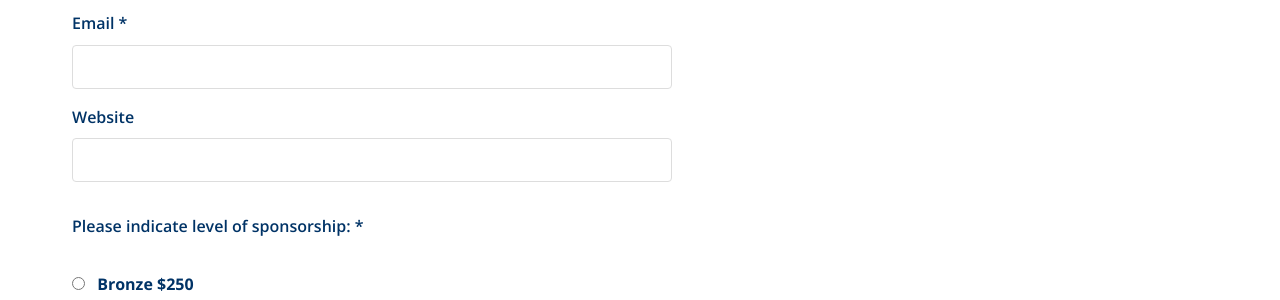
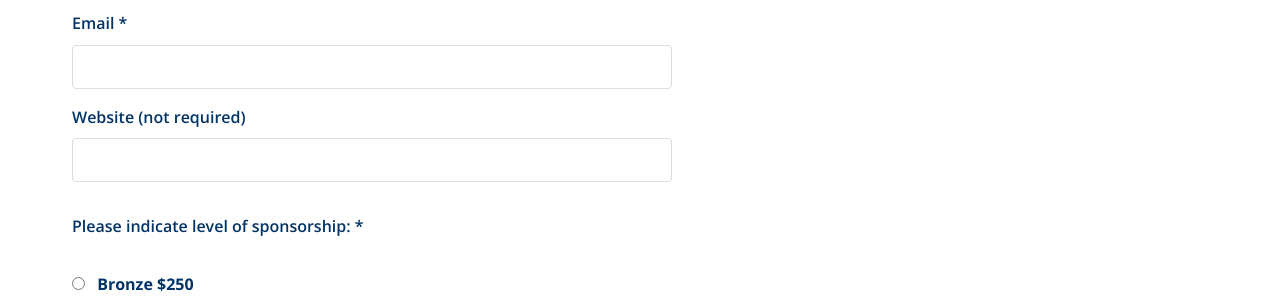
Before and after one commit to webmasterCCB/CCBwebsite, a Jekyll site: the page built from bus-partners.md, in a window 1280 px wide and 900 px high, scrolled down 1124 px. Shown: the part 154-454 px from the top of the window. Built offline with Jekyll 4.4.1, drawn with Linux system fonts in a browser that asks for light colours; comment, search, counter and statistics services are not loaded.

Commit message:
Update bus-partners.md

```diff
--- a/bus-partners.md
+++ b/bus-partners.md
@@ -52,7 +52,7 @@ We present five Concert Band programs annually showcasing a wide variety of band
   <label for="email">Email *</label>
   <input type="email" id="email" name="email" required>
 
-  <label for="website">Website</label>
+  <label for="website">Website (not required)</label>
   <input type="url" id="website" name="website">
 
   <fieldset class="sponsorship-fieldset">
```
